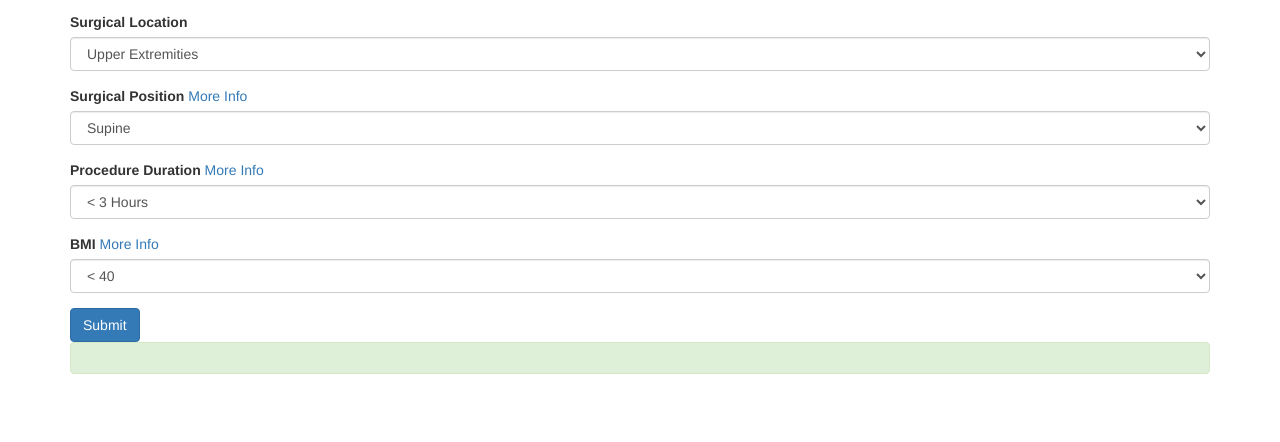
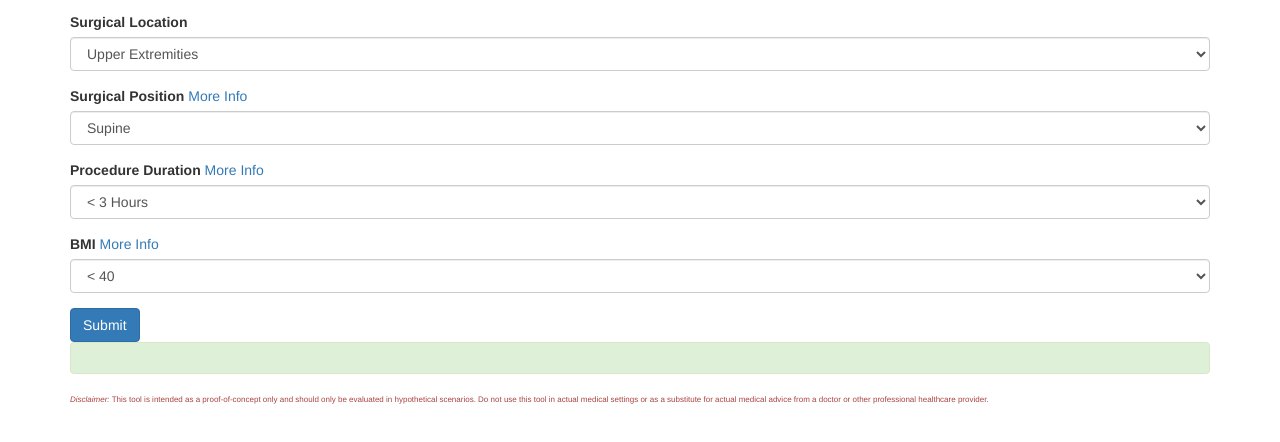
Before and after one commit to XuanX111/anesthesiology, a plain HTML site: page index.html in a window 1280 px wide. Shown: the part 132-574 px from the top of the page. Drawn offline with Linux system fonts and the light colour scheme.

Commit message:
Add disclaimer

```diff
--- a/index.html
+++ b/index.html
@@ -74,6 +74,7 @@
       <button id="submit" type="submit" class="btn btn-primary">Submit</button>
     </form>
     <div id="result" class="alert alert-success"></div>
+    <div class="disclaimer text-danger" style="font-size: 6pt"><em>Disclaimer:</em> This tool is intended as a proof-of-concept only and should only be evaluated in hypothetical scenarios. Do not use this tool in actual medical settings or as a substitute for actual medical advice from a doctor or other professional healthcare provider.</div>
   </div>
 </body>
 </html>
```
